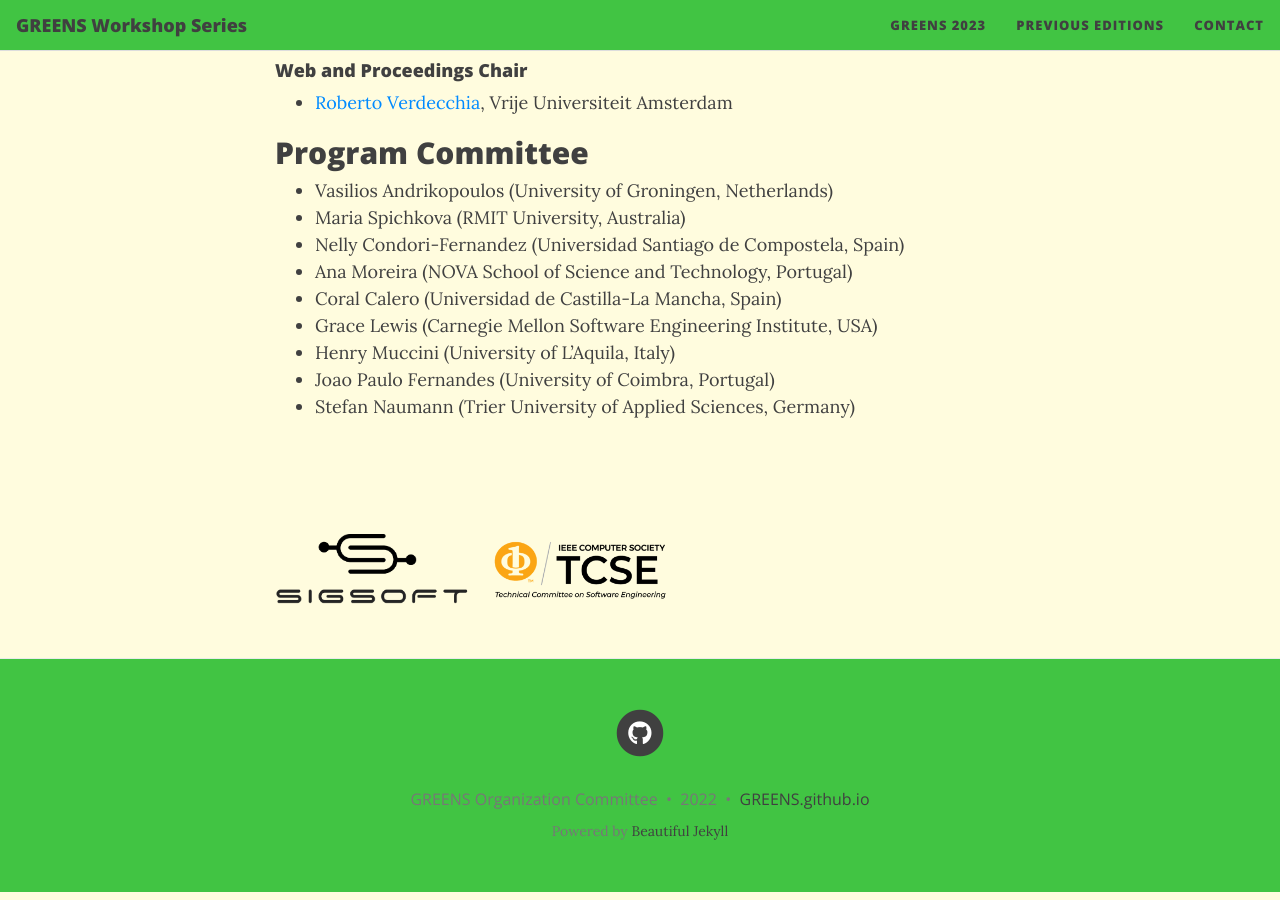
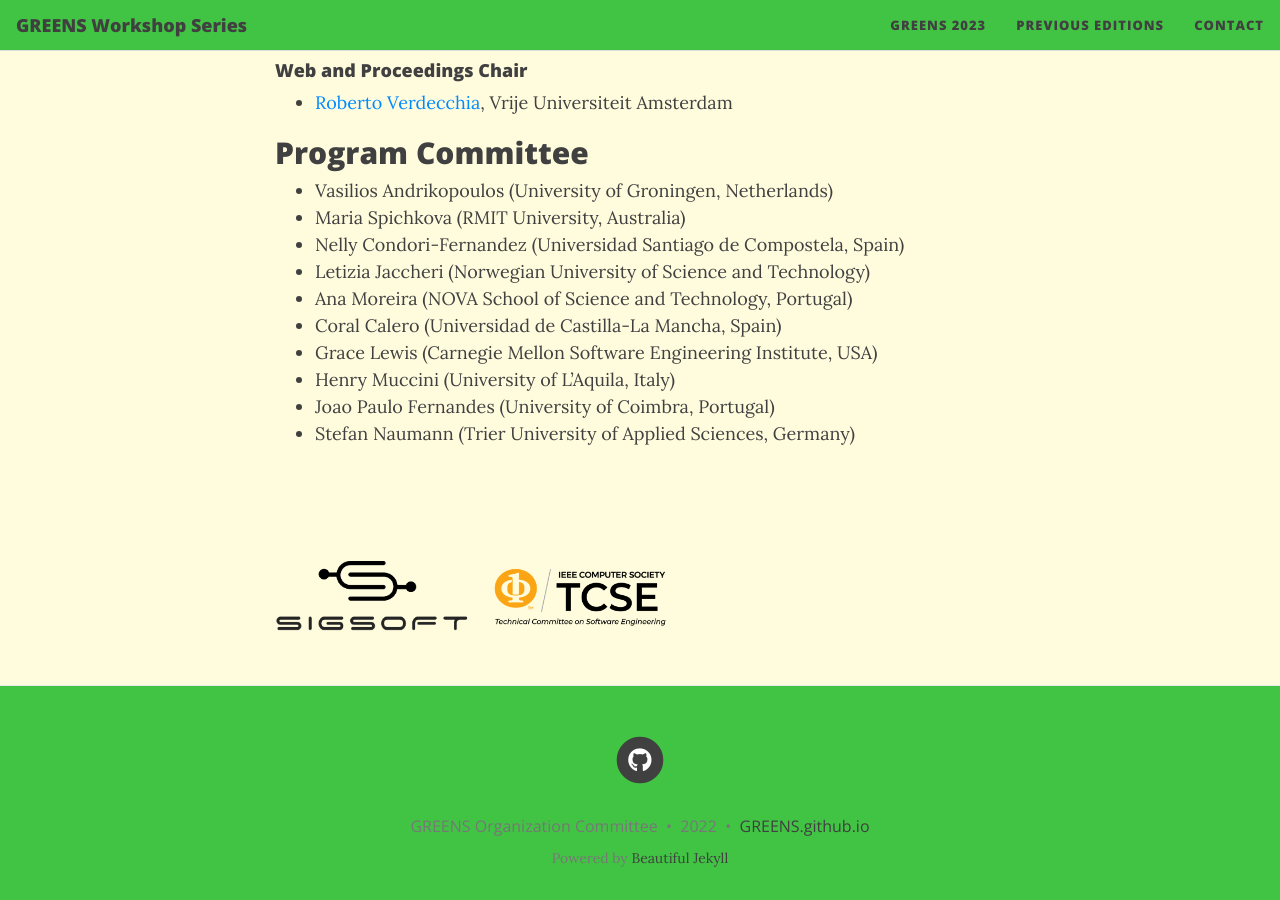
Before and after one commit to greensworkshop/greensworkshop.github.io, a Jekyll site: the page built from GREENS2023.md, in a window 1280 px wide and 900 px high, scrolled down 2492 px. Built offline with Jekyll 4.4.1, drawn with Linux system fonts in a browser that asks for light colours; nearby versions of some CDN libraries.

Commit message:
Update PC

```diff
--- a/GREENS2023.md
+++ b/GREENS2023.md
@@ -118,6 +118,7 @@ TBD
 - Vasilios Andrikopoulos (University of Groningen, Netherlands)
 - Maria Spichkova (RMIT University, Australia)
 - Nelly Condori-Fernandez (Universidad Santiago de Compostela, Spain)
+- Letizia Jaccheri (Norwegian University of Science and Technology)
 - Ana Moreira (NOVA School of Science and Technology, Portugal)
 - Coral Calero (Universidad de Castilla-La Mancha, Spain)
 - Grace Lewis (Carnegie Mellon Software Engineering Institute, USA)
```
